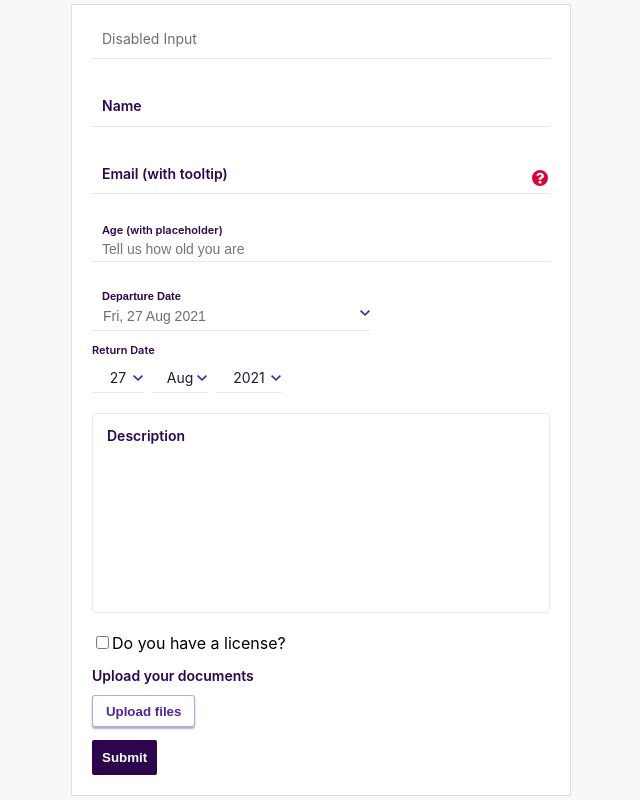
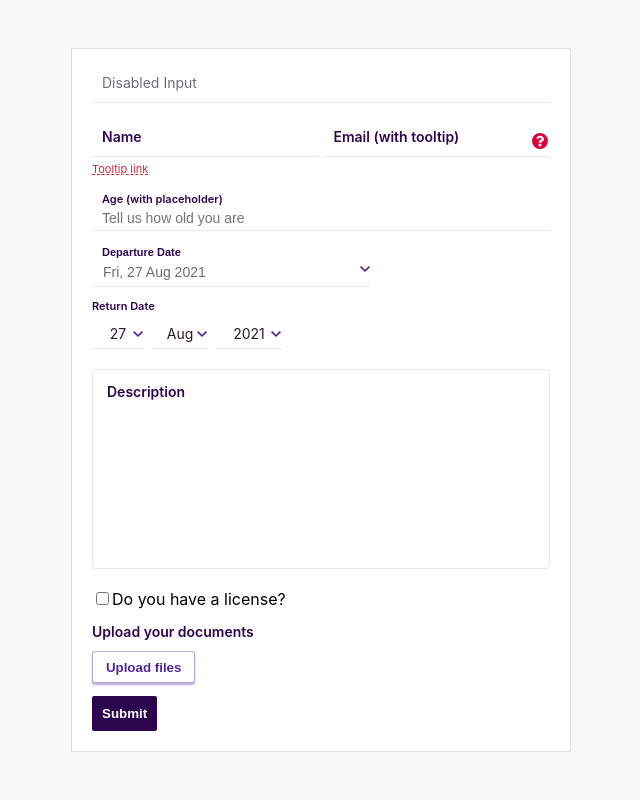
Before and after one commit to iamjoelgeorge/resuable-formik-forms-library, a React (Create React App) app: page / in a window 1280 px wide. Shown: the whole page, without its empty margins (319-959 px from the left). Built offline with nearby package versions, Linux system fonts and the light colour scheme.

Commit message:
Added the Tooltip link

```diff
--- a/src/components/CustomFormikForm/FormOne/FormOne.js
+++ b/src/components/CustomFormikForm/FormOne/FormOne.js
@@ -37,6 +37,12 @@ const FormOne = () => {
     //   message: 'Test error message description',
     // },
     // {
+    //   name: 'age',
+    //   type: 'number',
+    //   isRequired: true,
+    //   message: 'Tell us your age',
+    // },
+    // {
     //   name: 'idProofs',
     //   type: 'file',
     //   isRequired: true,
@@ -62,12 +68,14 @@ const FormOne = () => {
       <Input type='test' name='test' label='Disabled Input' disabled />
       <div>
         <div className={styles.testContainer}>
-          <div>
-            <div>
-              <Input type='name' name='name' label='Name' />
-              <Input type='email' name='email' label='Email (with tooltip)' showTooltip />
-            </div>
-          </div>
+          <Input
+            type='name'
+            name='name'
+            label='Name'
+            tooltipLinkText='Tooltip link'
+            tooltipLink='#'
+          />
+          <Input type='email' name='email' label='Email (with tooltip)' showTooltipImage />
         </div>
       </div>
 
--- a/src/components/CustomFormikForm/Input/Input.js
+++ b/src/components/CustomFormikForm/Input/Input.js
@@ -15,14 +15,18 @@ const Input = (props) => {
     placeholder,
     formik,
     containerClass: customContainerClass,
-    showTooltip = false,
+    showTooltipImage = false,
+    tooltipLink,
+    tooltipLinkText,
+    helpLinkText,
+    helpLink,
     ...rest
   } = props;
-  const { values } = formik;
+  const { values, errors } = formik;
   const inputValue = values[name];
 
   const userHasVisitedTheInputField = formik.touched[name];
-  const inputFieldHasErrors = formik.errors[name];
+  const inputFieldHasErrors = errors[name];
   const addErrorClassesToLabelAndInput = !!userHasVisitedTheInputField && !!inputFieldHasErrors;
 
   const containerClasses = joinClassNames([styles.container, customContainerClass]);
@@ -45,15 +49,27 @@ const Input = (props) => {
           />
         )}
 
-        {showTooltip && (
+        {showTooltipImage && (
           <span className={styles.toolTip}>
             <img src={ToolTipIcon} alt='help icon' />
           </span>
         )}
       </div>
-      <div className={styles.errorMessageContainer}>
-        <ErrorText fieldName={name} />
-      </div>
+      {errors[name] && (
+        <div className={styles.errorContainer}>
+          <ErrorText fieldName={name} />
+        </div>
+      )}
+
+      {tooltipLinkText && (
+        <div className={styles.tooltipContainer}>
+          {tooltipLinkText && (
+            <a href={tooltipLink} className={styles.tooltipLink} target='_blank' rel='noreferrer'>
+              {tooltipLinkText}
+            </a>
+          )}
+        </div>
+      )}
     </div>
   );
 };
--- a/src/components/CustomFormikForm/Input/Input.module.scss
+++ b/src/components/CustomFormikForm/Input/Input.module.scss
@@ -2,9 +2,6 @@
 @import '../../../theme/utils.scss';
 
 .container {
-  display: flex;
-  justify-content: center;
-  flex-direction: column;
   position: relative;
   margin-top: em(30);
 
@@ -103,7 +100,26 @@
     border-bottom-color: $error;
   }
 
-  .errorMessageContainer {
-    padding-left: em(14);
+  .errorContainer {
+    padding-left: em(10);
+  }
+
+  .tooltipContainer {
+    .tooltipLink {
+      color: $error;
+      text-decoration-style: dashed;
+      transition: 0.1s all ease-in-out;
+      font-size: em(11);
+
+      &:hover {
+        background-color: $error;
+        color: $white;
+      }
+
+      &:active {
+        color: $pinkOne;
+        background-color: $white;
+      }
+    }
   }
 }
--- a/src/theme/variables.scss
+++ b/src/theme/variables.scss
@@ -5,12 +5,13 @@ $primaryMidPurple: #3f1673;
 $primaryMidPurpleTwo: #361d53;
 $darkPurple: #2d054e;
 $brightPurple: #aa77ff;
-$brightPurpleTwo: #AA77FB;
+$brightPurpleTwo: #aa77fb;
 $lightPurple: #ece0ff;
 $secondary: #800080;
 $secondaryGrey: #6d6e71;
 $borderGrey: #00000014;
 $error: #d6083b;
+$pinkOne: #fa7d9c;
 $fileUploadBorder: #51269866;
 $shadowOne: #51269866;
 $calendarDayBackground: #fafafa;
```
